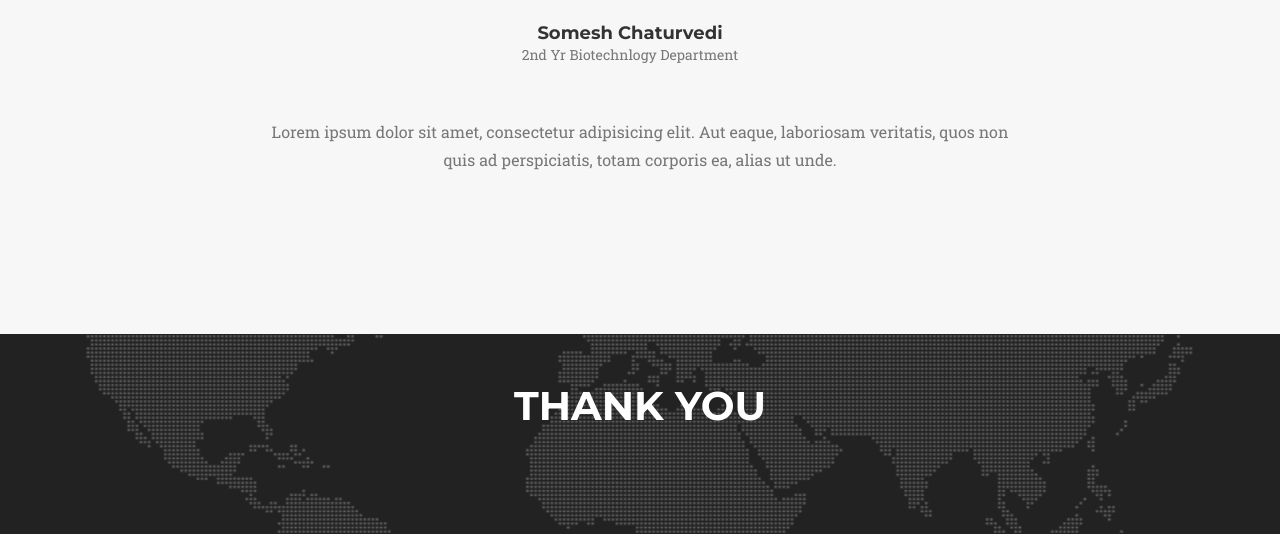
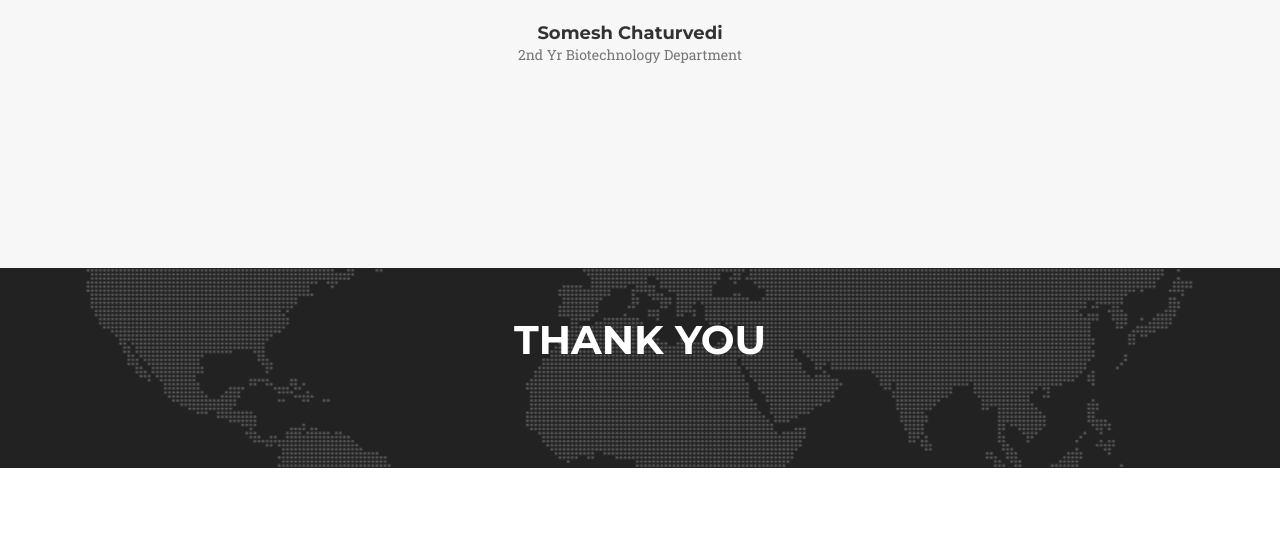
Before and after one commit to someshchaturvedi/portfolio, a Django app: template portfolio/templates/portfolio/index.html in a window 1280 px wide. Shown: the part 3061-3595 px from the top of the page. After the commit the page ends 3529 px from the top, so only its background shows below. Run offline with Django 3.2, Linux system fonts and the light colour scheme; the template is opened without the code that fills it, so the values that code supplies are empty; some libraries are stand-ins or nearby versions; some web fonts are replaced.

Commit message:
corrections

```diff
--- a/portfolio/templates/portfolio/index.html
+++ b/portfolio/templates/portfolio/index.html
@@ -163,13 +163,8 @@
                     <div class="team-member">
                         <img src="http://res.cloudinary.com/djqpokvos/image/upload/v1452602539/Untitled_bzg1rw.jpg" class="img-responsive img-circle" alt="">
                         <h4>Somesh Chaturvedi</h4>
-                        <p class="text-muted">2nd Yr Biotechnlogy Department</p>
+                        <p class="text-muted">2nd Yr Biotechnology Department</p>
                     </div>
-                </div>
-            </div>
-            <div class="row">
-                <div class="col-lg-8 col-lg-offset-2 text-center">
-                    <p class="large text-muted">Lorem ipsum dolor sit amet, consectetur adipisicing elit. Aut eaque, laboriosam veritatis, quos non quis ad perspiciatis, totam corporis ea, alias ut unde.</p>
                 </div>
             </div>
         </div>
```
